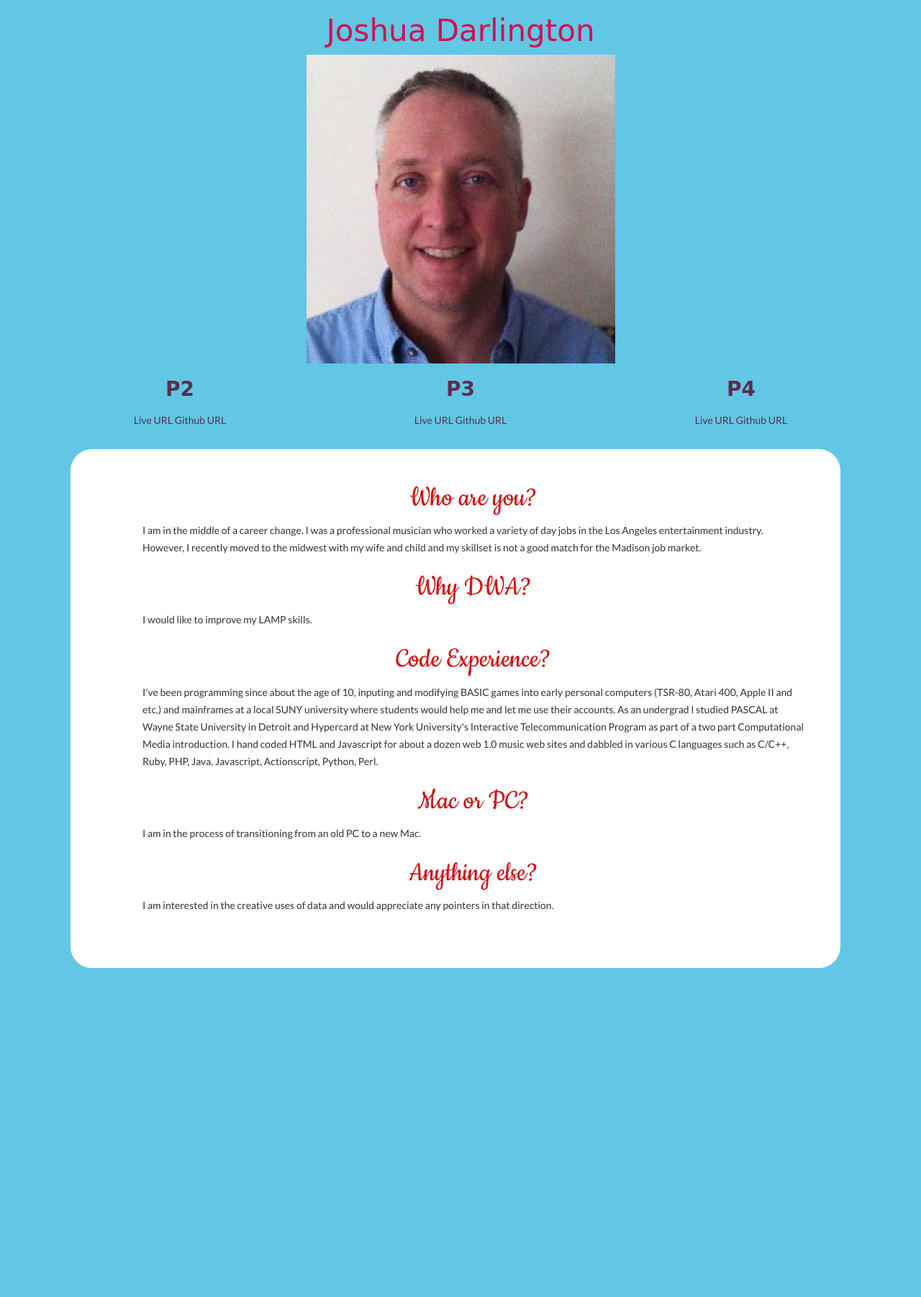
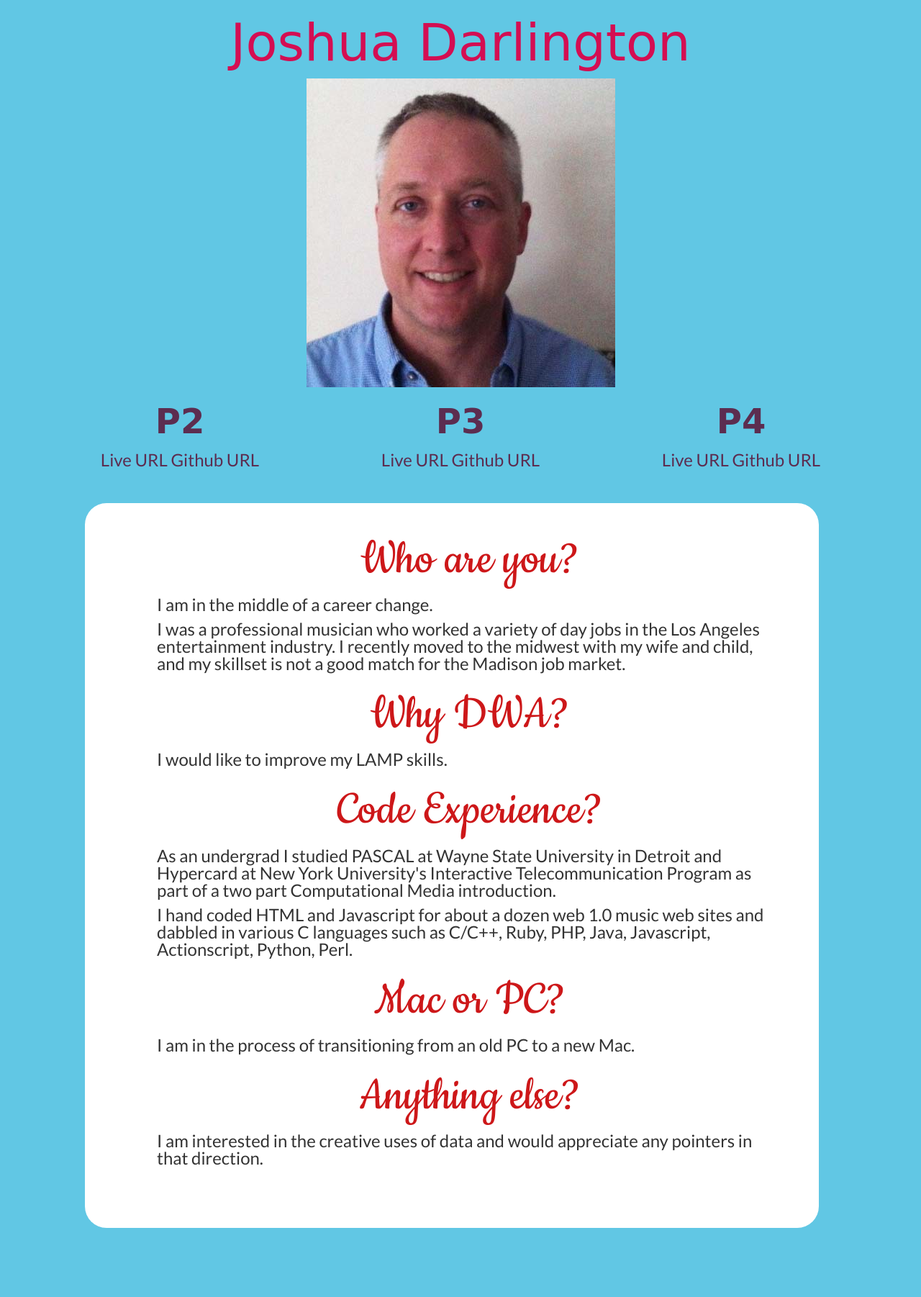
Before and after one commit to martian-warlord/p1, a PHP site: page / in a window 1280 px wide. Shown: the whole page at 72% size. Before the commit the page ends 1345 px from the top, so only its background shows below. Run offline with PHP 8.4, Linux system fonts and the light colour scheme; some web fonts are replaced.

Commit message:
CSS tweeks to spacing. Text copy tweeks.  Initial code cleanup.

```diff
--- a/css/style.css
+++ b/css/style.css
@@ -1,16 +1,12 @@
 /*
-  CSS file for Building_Services.html
+  CSS file for DWA p1
 */
-
-
-
-
-
 
 
 
 body {
 font-family: 'Lato', sans-serif;
+font-size: 24px;
 line-height: 24px;
 background-color: #61c7e4;
 
@@ -21,11 +17,6 @@ background-color: #61c7e4;
 p {
 font-family: 'Lato', sans-serif;
 display: block;
-
-margin-top: 4em;
-margin-bottom: 4em;
-margin-right: 3em;
-margin-left: 2em;
 
 }
 
@@ -67,7 +58,7 @@ text-align: center;
 }
 
 article {
-padding: 25px 50px 75px 100px;
+padding: 20px 50px 75px 100px;
 margin-top: 2em;
 margin-bottom: 4em;
 margin-right: 3em;
--- a/index.php
+++ b/index.php
@@ -67,20 +67,25 @@ Github URL
 
 
 <h3>Who are you?</h3>
-I am in the middle of a career change.  I was a professional musician who worked a variety of day jobs in the Los Angeles entertainment industry.  However, I recently moved to the midwest with my wife and child and my skillset is not a good match for the Madison job market.
+<p>I am in the middle of a career change.  </p>
+
+<p>I was a professional musician who worked a variety of day jobs in the Los Angeles entertainment industry.  I recently moved to the midwest with my wife and child, and my skillset is not a good match for the Madison job market.
 
 <h3>Why DWA?</h3>
-I would like to improve my LAMP skills.
+<p>I would like to improve my LAMP skills.  </p>
 
 <h3>Code Experience?</h3>
-I've been programming since about the age of 10, inputing and modifying BASIC games into early personal computers (TSR-80, Atari 400, Apple II and etc.) and mainframes at a local SUNY university where students would help me and let me use their accounts.
-As an undergrad I studied PASCAL at Wayne State University in Detroit and Hypercard at New York University's Interactive Telecommunication Program as part of a two part Computational Media introduction.  I hand coded HTML and Javascript for about a dozen web 1.0 music web sites and dabbled in various C languages such as C/C++, Ruby, PHP, Java, Javascript, Actionscript, Python, Perl.
 
+<p>As an undergrad I studied PASCAL at Wayne State University in Detroit and Hypercard at New York University's Interactive Telecommunication Program as part of a two part Computational Media introduction.
+</p>
+<p>
+	I hand coded HTML and Javascript for about a dozen web 1.0 music web sites and dabbled in various C languages such as C/C++, Ruby, PHP, Java, Javascript, Actionscript, Python, Perl.
+</p>
 <h3>Mac or PC?</h3>
-I am in the process of transitioning from an old PC to a new Mac.
+<p>I am in the process of transitioning from an old PC to a new Mac.</p>
 
 <h3>Anything else?</h3>
-I am interested in the creative uses of data and would appreciate any pointers in that direction.
+<p>I am interested in the creative uses of data and would appreciate any pointers in that direction. </p>
 </div>
 </div>
 </article>
```
